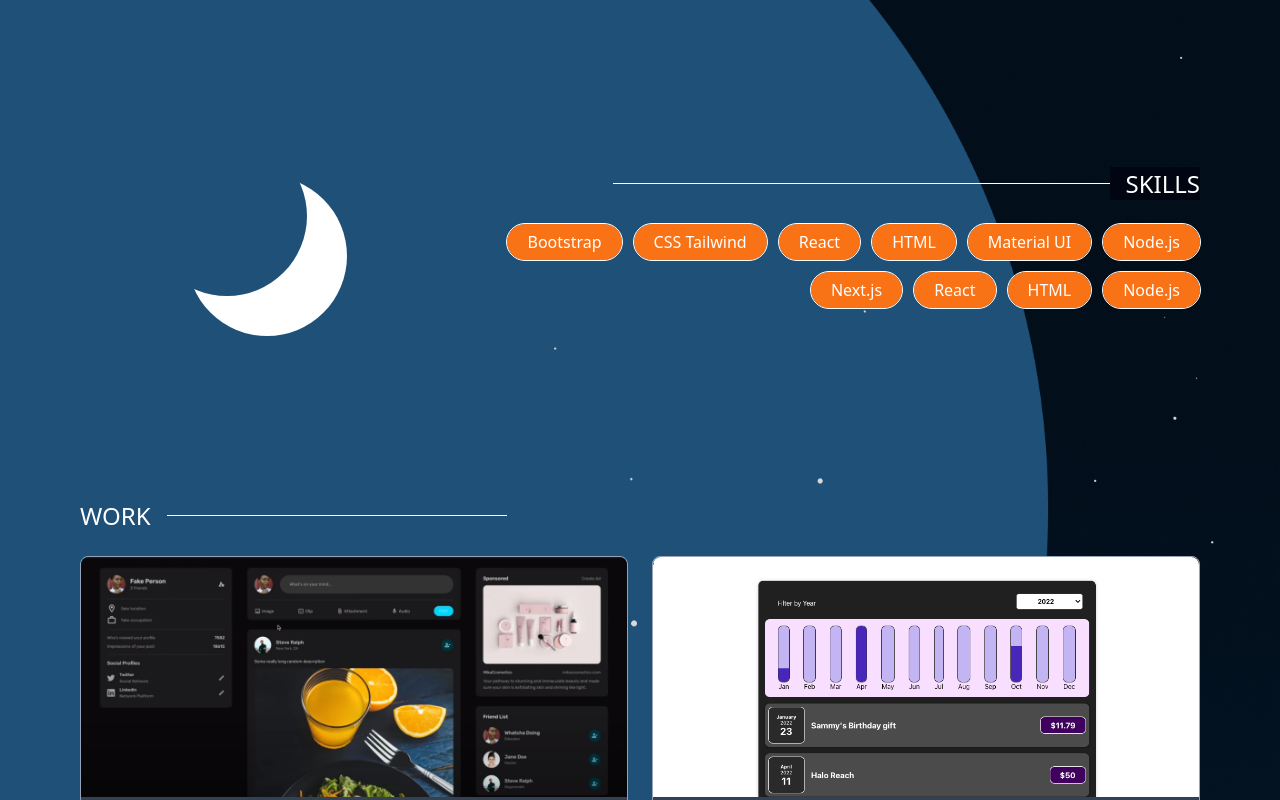
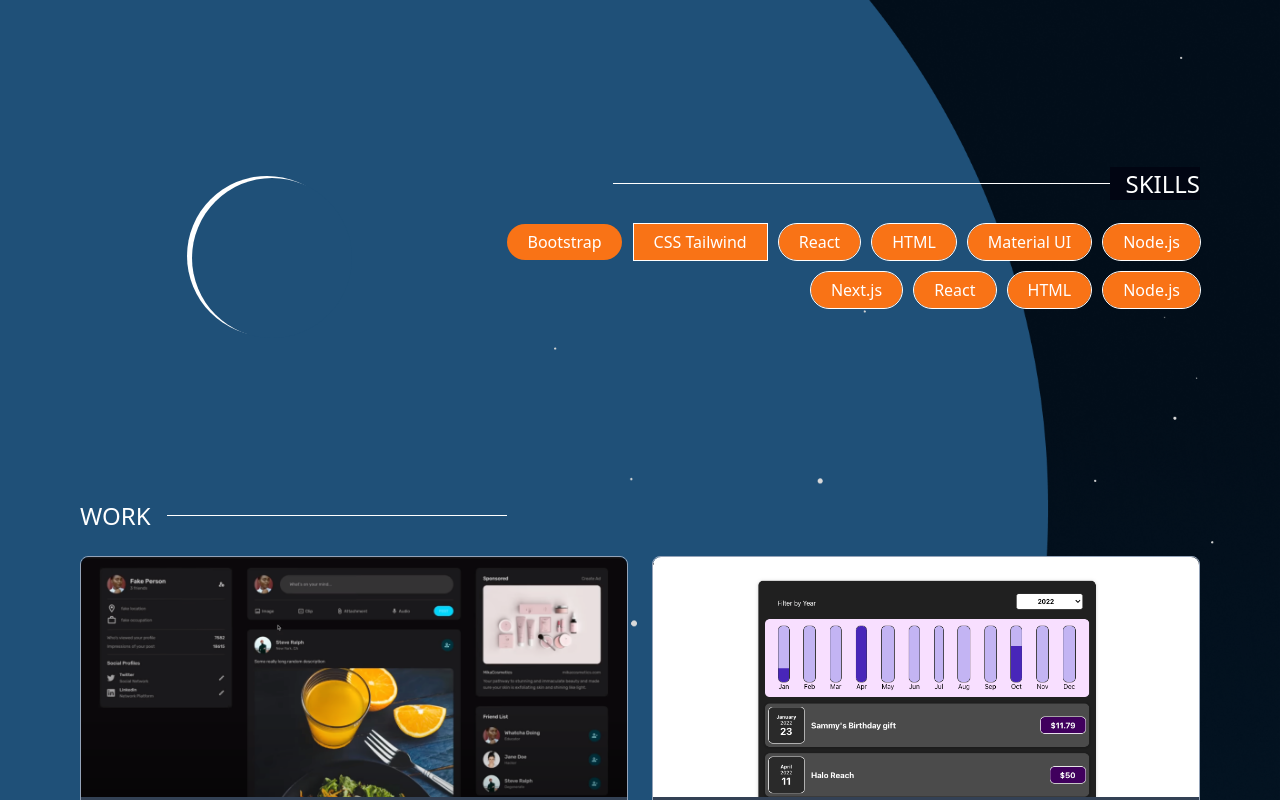
Before and after one commit to hansonliao98/me, a React (Create React App) app: page / in a window 1280 px wide. Shown: the part 1420-2220 px from the top of the page. Built offline with nearby package versions, Linux system fonts and the light colour scheme.

Commit message:
skills animation

```diff
--- a/src/Components/Design/Project.jsx
+++ b/src/Components/Design/Project.jsx
@@ -102,7 +102,7 @@ const Project = ({ post }) => {
             >
               {post.desc}
             </p>
-            <div className="flex flex-row transition-all duration-150 w-fit overflow-hidden mb-10">
+            <div className="flex flex-row transition-all duration-150 w-fit overflow-hidden mb-10 md:mb-0">
               {post.skills.map((skill) => (
                 <img src={skill} alt="" className="w-fit h-6" />
               ))}
--- a/src/Components/Portfolio/Partfolio.jsx
+++ b/src/Components/Portfolio/Partfolio.jsx
@@ -64,7 +64,7 @@ const Partfolio = ({ loadVideoHandler }) => {
           <span className="bg-moonlight pr-4">WORK</span>
         </h2>
       </RevealTitle>
-      <div className="grid md:grid-cols-2 mx-5 md:mx-20 pb-20 gap-6">
+      <div className="grid md:grid-cols-2 mx-3 md:mx-20 pb-20 gap-6">
         {data.map((post, key) => (
           <Project
             key={key}
--- a/src/Components/Portfolio/Project.jsx
+++ b/src/Components/Portfolio/Project.jsx
@@ -92,7 +92,7 @@ const Project = ({ post }) => {
             >
               {post.desc}
             </p>
-            <div className="flex flex-row transition-all duration-150 w-fit overflow-hidden mb-10">
+            <div className="flex flex-row transition-all duration-150 w-fit overflow-hidden mb-10 md:mb-0">
               {post.skills.map((skill) => (
                 <img src={skill} alt="" className="w-fit h-6" />
               ))}
--- a/src/Components/Skills/Skills.jsx
+++ b/src/Components/Skills/Skills.jsx
@@ -21,40 +21,47 @@ const Skills = () => {
     let newMoon = { ...moon };
     // const beep = moon.left + 1
     // console.log(beep);
-    newMoon.left = moon.left + 1;
-    newMoon.top = moon.top + 1;
+    newMoon.left = moon.left + 5;
+    newMoon.top = moon.top + 5;
     console.log(newMoon);
     setMoon(newMoon);
-    console.log(moon);
+    console.log(moon.left);
   };
 
   return (
     <div className="grid md:grid-cols-[1fr_2fr] px-10 md:px-20 mt-20 mb-40 md:my-40 ">
       <div className="flex justify-center pb-20 md:pb-3 ">
         <div
-          className={`absolute w-40 h-40 bg-moonlight rounded-full -ml-20 -mt-10`}
+          className={`transition duration-150 ease-linear  absolute w-40 h-40 bg-moonlight rounded-full`}
+          style={{
+            marginLeft: `${moon.left}px`,
+            marginTop: `${moon.top}px`,
+            transitionTimingFunction: "ease-in",
+            transitionDuration: "1s",
+            transition: "all",
+          }}
         />
         <div className=" w-40 h-40 bg-white rounded-full" />
       </div>
-      <div className="">
-        <div className="">
+      <div>
+        <div>
           <h2 className="text-2xl ml-40 w-100 text-right border-b border-white leading-4 mb-10 h-2">
             <span className="bg-moonlight md:bg-darkblue pl-4">SKILLS</span>
           </h2>
         </div>
         <div className="flex gap-3 flex-wrap justify-end z-10">
-          <RevealButton1>
+          <RevealButton1 className="rounded-full">
             <button
               onClick={moonHandler}
-              className="rounded-full bg-orange-500 py-1.5 px-5 outline outline-1 hover:bg-orange-400 ease-in duration-100"
+              className="rounded-full bg-orange-500 py-1.5 px-5 hover:bg-orange-400 ease-in duration-100"
             >
               Bootstrap
             </button>
           </RevealButton1>
-          <RevealButton2>
+          <RevealButton2 className="rounded-full">
             <button
               onClick={moonHandler}
-              className="rounded-full bg-orange-500 py-1.5 px-5 outline outline-1 hover:bg-orange-400 ease-in duration-100"
+              className="xs:rounded-full bg-orange-500 py-1.5 px-5 outline outline-1 hover:bg-orange-400 ease-in duration-100"
             >
               CSS Tailwind
             </button>
```
